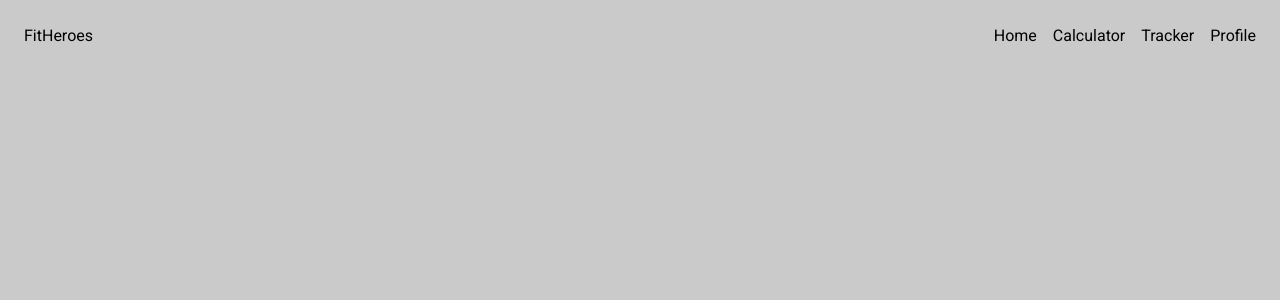
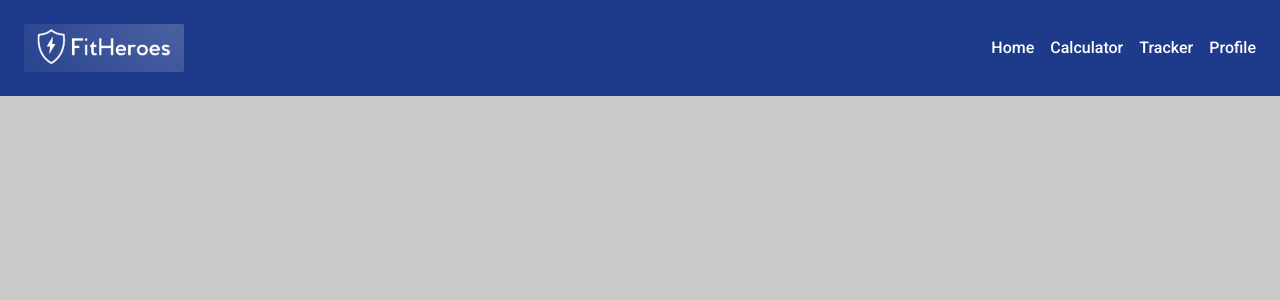
Before and after one commit to pn-code/fit-reservation, a Next.js app: page / in a window 1280 px wide. Shown: the top 300 px of the page. Built offline with nearby package versions, Linux system fonts and the light colour scheme.

Commit message:
Adding styles and logo to navbar

```diff
--- a/app/globals.css
+++ b/app/globals.css
@@ -8,5 +8,11 @@ select {
 }
 
 body {
-    @apply bg-[#cacaca]
+    @apply bg-[#cacaca];
 }
+
+html,
+body {
+    margin: 0;
+    padding: 0;
+}
--- a/app/layout.tsx
+++ b/app/layout.tsx
@@ -20,7 +20,7 @@ export default function RootLayout({
         head.tsx. Find out more at https://beta.nextjs.org/docs/api-reference/file-conventions/head
       */}
             <head />
-            <body className={`${roboto.className} mx-6`}>
+            <body className={`${roboto.className}`}>
                 <Navbar />
                 {children}
             </body>
--- a/components/Navbar.tsx
+++ b/components/Navbar.tsx
@@ -1,15 +1,33 @@
 import React from "react";
+import Image from "next/image";
 import Link from "next/link";
 
 const Navbar = () => {
     return (
-        <nav className="flex justify-between my-6">
-            <h1>FitHeroes</h1>
+        <nav className="bg-blue-900 text-white py-6 px-6 flex justify-between items-center fixed w-full top-0 left-0 z-50">
+            <Image
+                className="rounded-sm cursor-pointer"
+                src="/assets/logo.png"
+                alt="FitHeroes Logo"
+                width={160}
+                height={100}
+            />
             <ul className="flex gap-4">
-                    <Link className="hover:underline" href="/">Home</Link>
-                    <Link className="hover:underline" href="/calculator">Calculator</Link>
-                    <Link className="hover:underline" href="/tracker">Tracker</Link>
-                    <Link className="hover:underline" href="/profile">Profile</Link>
+                <Link className="hover:underline font-medium" href="/">
+                    Home
+                </Link>
+                <Link
+                    className="hover:underline font-medium"
+                    href="/calculator"
+                >
+                    Calculator
+                </Link>
+                <Link className="hover:underline font-medium" href="/tracker">
+                    Tracker
+                </Link>
+                <Link className="hover:underline font-medium" href="/profile">
+                    Profile
+                </Link>
             </ul>
         </nav>
     );
```
Also changed, not shown: public/assets/logo.png (added).
